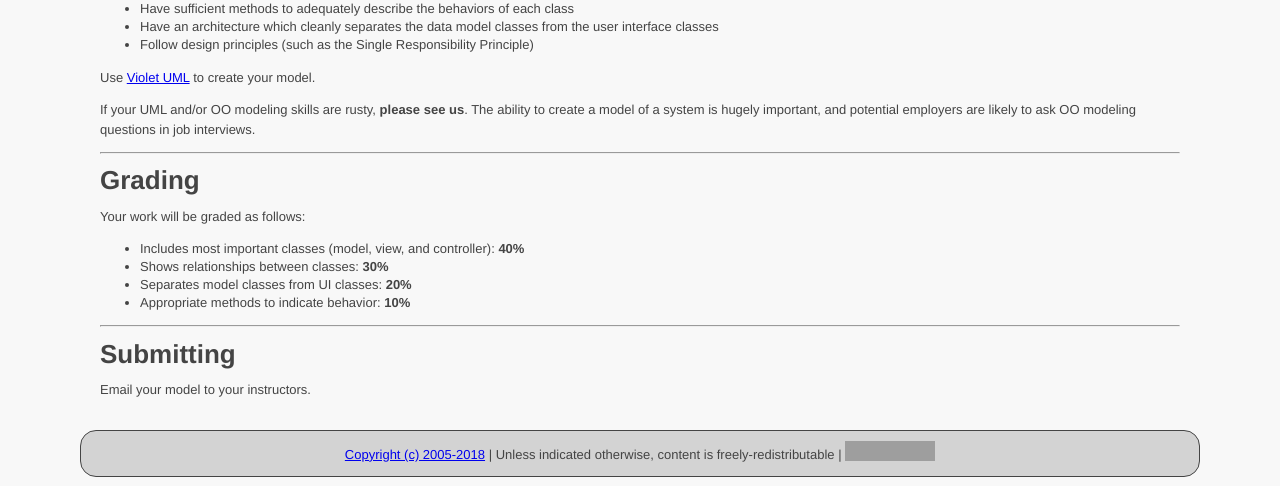
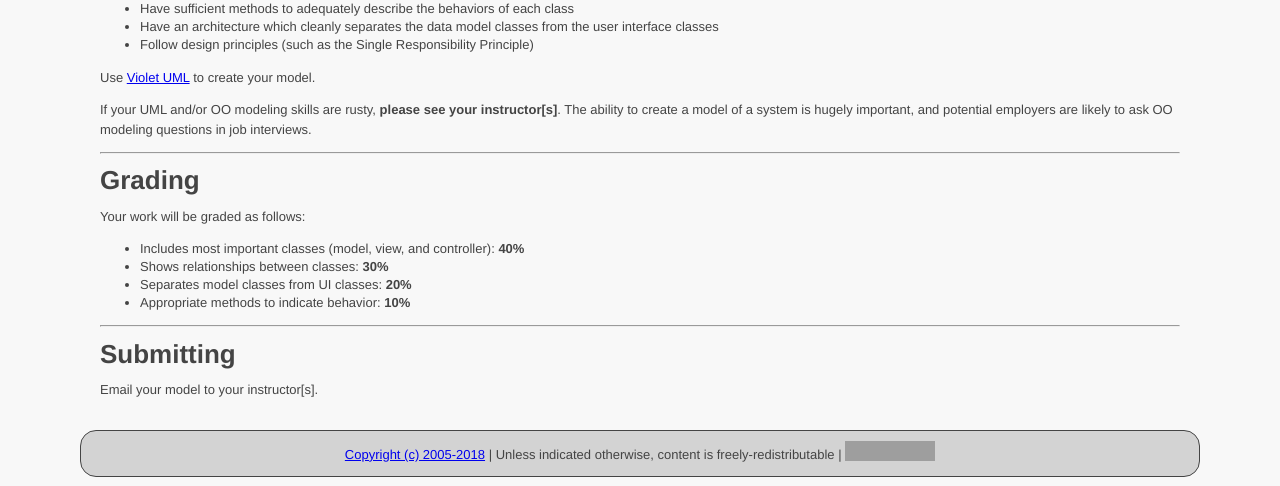
Before and after one commit to ycpcs/cs481-fall2018-101, a Jekyll site: the page built from assign/assign04.md, in a window 1280 px wide. Shown: the part 251-737 px from the top of the page. Built offline with Jekyll 4.4.1, drawn with Linux system fonts in a browser that asks for light colours; grey boxes are pictures that could not be loaded.

Commit message:
updated assignments

```diff
--- a/assign/assign04.md
+++ b/assign/assign04.md
@@ -23,7 +23,7 @@ Your goal should be to create a **minimal** UML design model that will provide a
 
 Use [Violet UML](http://alexdp.free.fr/violetumleditor/page.php) to create your model.
 
-If your UML and/or OO modeling skills are rusty, **please see us**.  The ability to create a model of a system is hugely important, and potential employers are likely to ask OO modeling questions in job interviews.
+If your UML and/or OO modeling skills are rusty, **please see your instructor[s]**.  The ability to create a model of a system is hugely important, and potential employers are likely to ask OO modeling questions in job interviews.
 
 --- --- --- --- --- --- --- --- --- --- --- --- --- --- --- --- --- --- --- --- --- --- --- ---
 
@@ -45,4 +45,4 @@ Your work will be graded as follows:
 
 # Submitting
 
-Email your model to your instructors.
+Email your model to your instructor[s].
```
